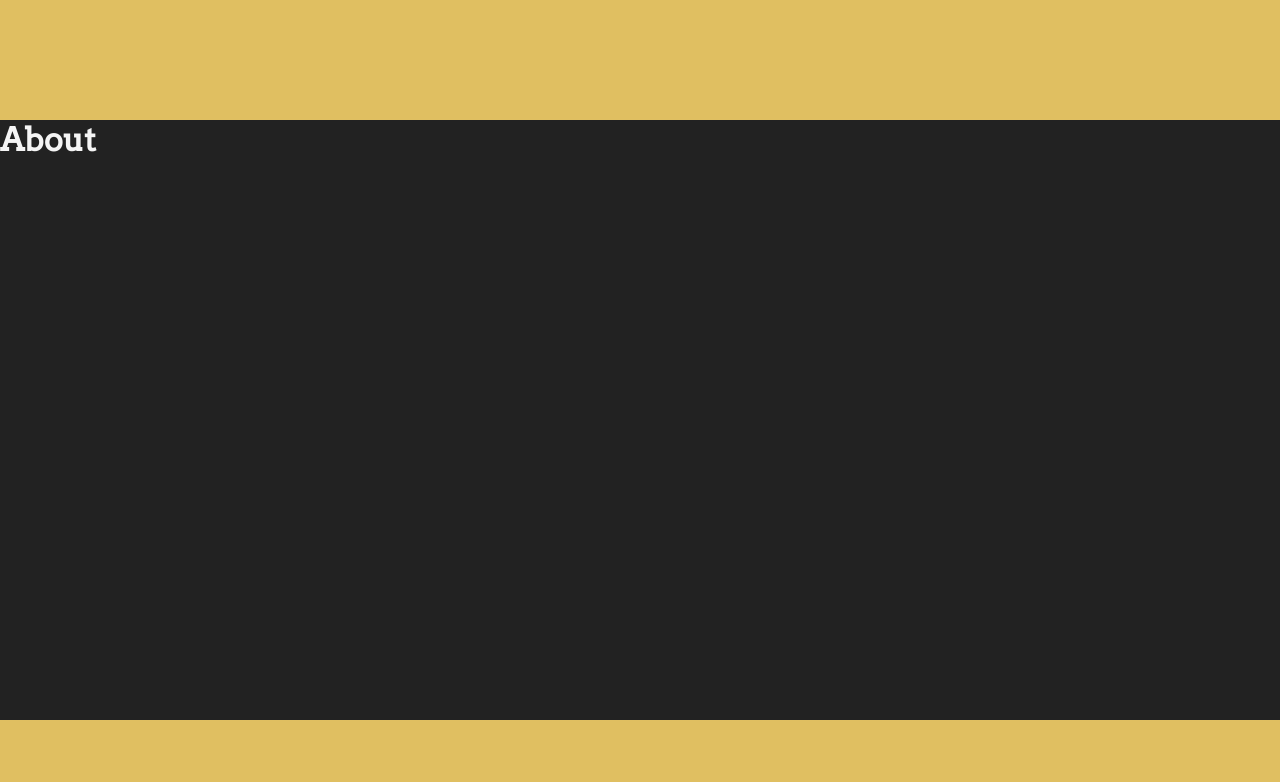
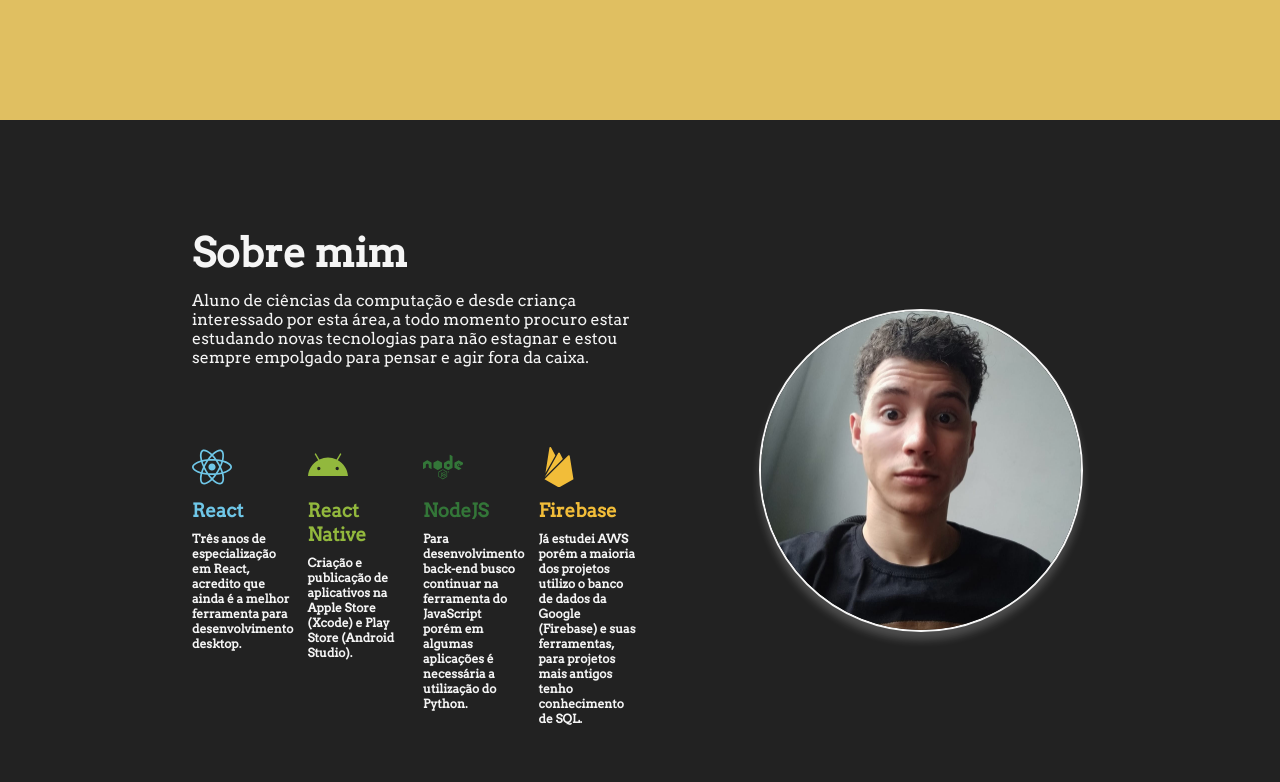
Before and after one commit to Mastereloading/guilherme-mastereloading, a React (Vite) app: page / in a window 1280 px wide. Shown: the part 1280-2062 px from the top of the page. Built offline with nearby package versions, Linux system fonts and the light colour scheme.

Commit message:
Added about screen and fixed minor bugs

```diff
--- a/src/components/footer/Footer.tsx
+++ b/src/components/footer/Footer.tsx
@@ -21,9 +21,9 @@ const Footer = () => {
           </div>
         </div>
         <div className='right'>
-          <h3>Mais sobre mim</h3>
+          <h3>Mais informações</h3>
           <p>
-            Aluno de ciências da computação e a todo momento procurando estudar novas tecnologias, envie uma mensagem para discutirmos novos projetos!
+            Caso queira saber mais sobre meus trabalhos e projetos, entre em contato comigo ou confira tudo no GitHub e Linkedin.
           </p>
           <div className='social'>
             <a
--- a/src/components/footer/styles.tsx
+++ b/src/components/footer/styles.tsx
@@ -2,7 +2,7 @@ import styled from 'styled-components'
 
 export const Container = styled.div`
   width: 100%;
-  padding: 4rem 0;
+  padding: 3rem 0;
   background-color: rgba(8, 8, 8);
 `
 
@@ -18,11 +18,10 @@ export const FooterContainer = styled.div`
     max-width: 100%;
     display: flex;
     flex-direction: column;
-    padding: 1rem
   };
   .icontext {
     display: flex;
-    margin-bottom: 0.5rem
+    margin-bottom: 0.35rem
   };
   .right {
     justify-content: center;
@@ -30,7 +29,6 @@ export const FooterContainer = styled.div`
     max-width: 100%;
     display: flex;
     flex-direction: column;
-    padding: 1rem
   };
   .social {
     margin-top: 1rem
@@ -44,7 +42,7 @@ export const FooterContainer = styled.div`
     padding-bottom: 0.7rem
   };
   p {
-    font-size: 1.2rem
+    font-size: 1rem
   };
   .iconsocial {
     &:hover {
--- a/src/components/header/styles.tsx
+++ b/src/components/header/styles.tsx
@@ -5,7 +5,7 @@ export const Container = styled.div`
         display: flex;
         justify-content: space-between;
         align-items: center;
-        padding: 2rem 18rem;
+        padding: 1rem 20rem;
         position: fixed;
         width: 100%;
         height: 90px;
@@ -15,7 +15,7 @@ export const Container = styled.div`
         display: flex;
         justify-content: space-between;
         align-items: center;
-        padding: 2rem 18rem;
+        padding: 1rem 20rem;
         position: fixed;
         width: 100%;
         height: 90px;
@@ -41,10 +41,10 @@ export const Container = styled.div`
     };
     @media screen and (max-width: 1240px) {
         .headerwithoutbg {
-            padding: 3rem
+            padding: 0.5rem 1rem
         };
         .headerwithbg {
-            padding: 3rem
+            padding: 0.5rem 1rem
         };
         .listoff {
             flex-direction: column;
--- a/src/pages/about/AboutScreen.tsx
+++ b/src/pages/about/AboutScreen.tsx
@@ -1,11 +1,48 @@
-import colors from "../../styles/colors"
+import { FaReact, FaAndroid, FaNode } from 'react-icons/fa'
+import { SiFirebase } from 'react-icons/si'
+import { Container } from './styles'
+import eu from '../../assets/eu.jpeg'
 
 const About = () => {
   return (
-    <div style={{ backgroundColor: colors.black, width: '100%', height: '75vh' }} id='about'>
-      <h1>
-        About
-      </h1>
+    <div id='about'>
+      <Container>
+        <div className='left'>
+          <div className='title'>
+            <h1>
+              Sobre mim
+            </h1>
+            <p>
+            Aluno de ciências da computação e desde criança interessado por esta área, a todo momento procuro estar estudando novas tecnologias para não estagnar e estou sempre empolgado para pensar e agir fora da caixa.
+            </p>
+          </div>
+          <div className='skills'>
+            <div className="icontext">
+              <FaReact size={40} style={{ color: '#6FC7E8', marginBottom: '0.5rem' }} />
+              <h3 style={{ color: '#6FC7E8' }}>React</h3>
+              <h4>Três anos de especialização em React, acredito que ainda é a melhor ferramenta para desenvolvimento desktop.</h4>
+            </div>
+            <div className="icontext">
+              <FaAndroid size={40} style={{ color: '#92B83D', marginBottom: '0.5rem' }} />
+              <h3 style={{ color: '#92B83D' }}>React Native</h3>
+              <h4>Criação e publicação de aplicativos na Apple Store (Xcode) e Play Store (Android Studio).</h4>
+            </div>
+            <div className="icontext">
+              <FaNode size={40} style={{ color: '#337638', marginBottom: '0.5rem' }} />
+              <h3 style={{ color: '#337638' }}>NodeJS</h3>
+              <h4>Para desenvolvimento back-end busco continuar na ferramenta do JavaScript porém em algumas aplicações é necessária a utilização do Python.</h4>
+            </div>
+            <div className="icontext">
+              <SiFirebase size={40} style={{ color: '#F2BD39', marginBottom: '0.5rem' }} />
+              <h3 style={{ color: '#F2BD39' }}>Firebase</h3>
+              <h4>Já estudei AWS porém a maioria dos projetos utilizo o banco de dados da Google (Firebase) e suas ferramentas, para projetos mais antigos tenho conhecimento de SQL.</h4>
+            </div>
+          </div>
+        </div>
+        <div className='right'>
+          <img className='image' src={eu} />
+        </div>
+      </Container>
     </div>
   )
 }
--- /dev/null
+++ b/src/pages/about/styles.tsx
@@ -0,0 +1,74 @@
+import styled from "styled-components"
+import colors from "../../styles/colors"
+
+export const Container = styled.div`
+  display: grid;
+  grid-template-columns: repeat(2, 1fr);
+  grid-gap: 100px;
+  width: 100%;
+  background: ${colors.black};
+  margin: auto;
+  padding: 6rem 8rem;
+  .left {
+    width: 100%;
+    display: flex;
+    flex-direction: column;
+    margin-left: 4rem;
+    .title {
+      margin-bottom: 5rem;
+    };
+    .skills {
+      display: flex;
+      height: 100%;
+      display: flex;
+      flex-flow: row wrap;
+      h3 {
+        margin-bottom: 0.5rem
+      };
+      h4 {
+        font-size: 12px
+      };
+      .icontext {
+        padding: 0rem 1rem 0 0;
+        width: 25%;
+      };
+    };
+    h1 {
+      font-size: 2.5rem;
+      padding: 0.8rem 0;
+      color: ${colors.white}
+    };
+    p {
+      font-size: 1.0rem;
+      color: ${colors.white}
+    }
+  };
+  .right {
+    width: 100%;
+    display: flex;
+    justify-content: center;
+    max-width: 600px;
+    margin: auto;
+    .image {
+      border-radius: 100%;
+      border: 2px solid ${colors.white};
+      box-shadow: 0 8px 8px rgba(255, 255, 255, 0.2);
+      width: 70%;
+      height: 70%;
+      background-size: cover;
+      background-position: cover;
+      object-fit: cover
+    }
+  };
+  @media screen and (max-width: 1240px) {
+    grid-template-columns: 1fr;
+    padding: 3rem;
+    .left {
+      width: 100%;
+      margin-left: 0
+    }
+    .right {
+      display: none
+    }
+  }
+`
--- a/src/pages/contact/styles.tsx
+++ b/src/pages/contact/styles.tsx
@@ -44,7 +44,12 @@ export const Container = styled.div`
   };
   .button-light {
     box-shadow: 0 8px 8px rgba(8, 8, 8, 0.2);
-    background: ${colors.black}
+    background: ${colors.black};
+    &:hover {
+      background: rgba(8, 8, 8, 0.6);
+      color: ${colors.white};
+      transition: 0.3s
+    }
   };
   @media screen and (max-width: 1040px) {
     grid-template-columns: 1fr;
--- a/src/pages/projects/ProjectsScreen.tsx
+++ b/src/pages/projects/ProjectsScreen.tsx
@@ -4,7 +4,7 @@ const Projects = () => {
   return (
     <Container id='projects'>
       <h1>
-        Projects
+        Projects ( Em breve )
       </h1>
     </Container>
   )
```
Also changed, not shown: src/assets/eu.jpeg (added).
